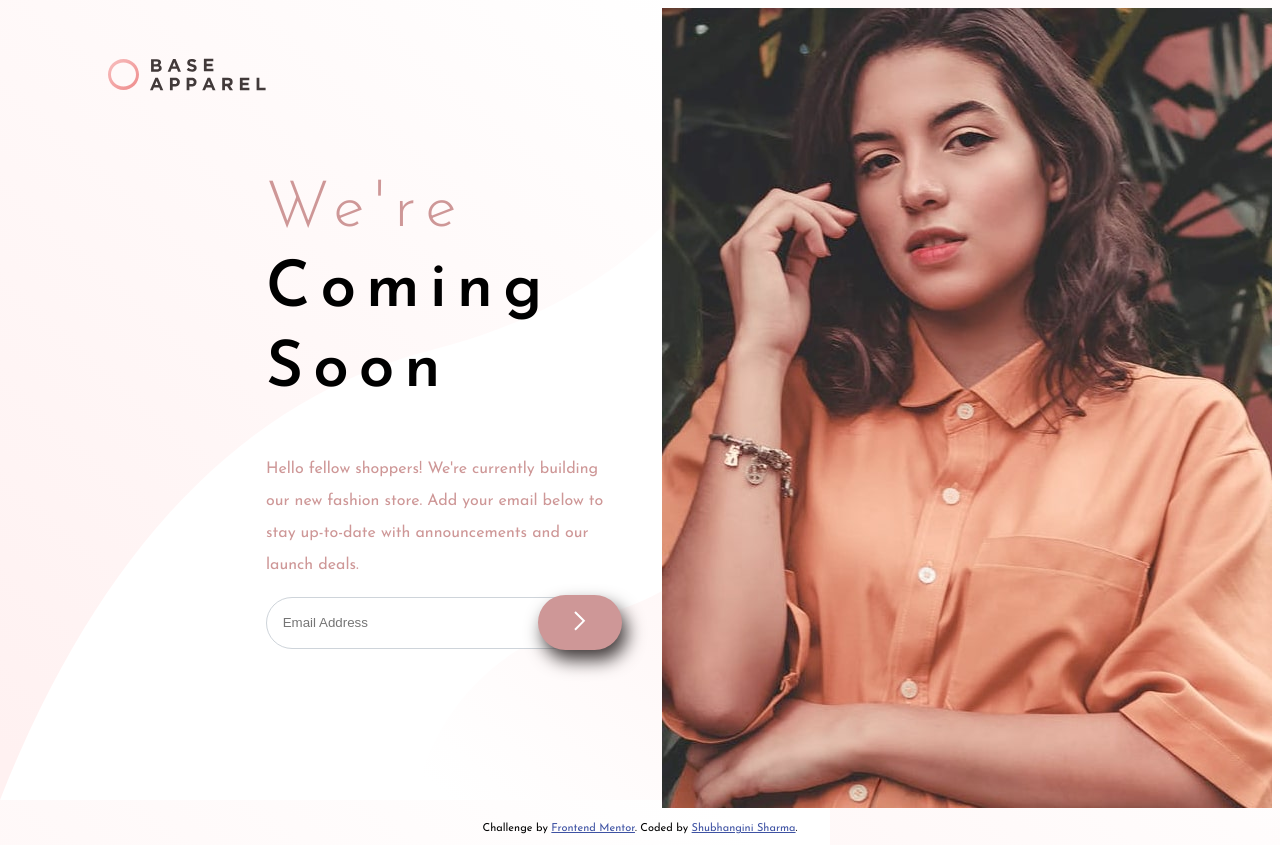
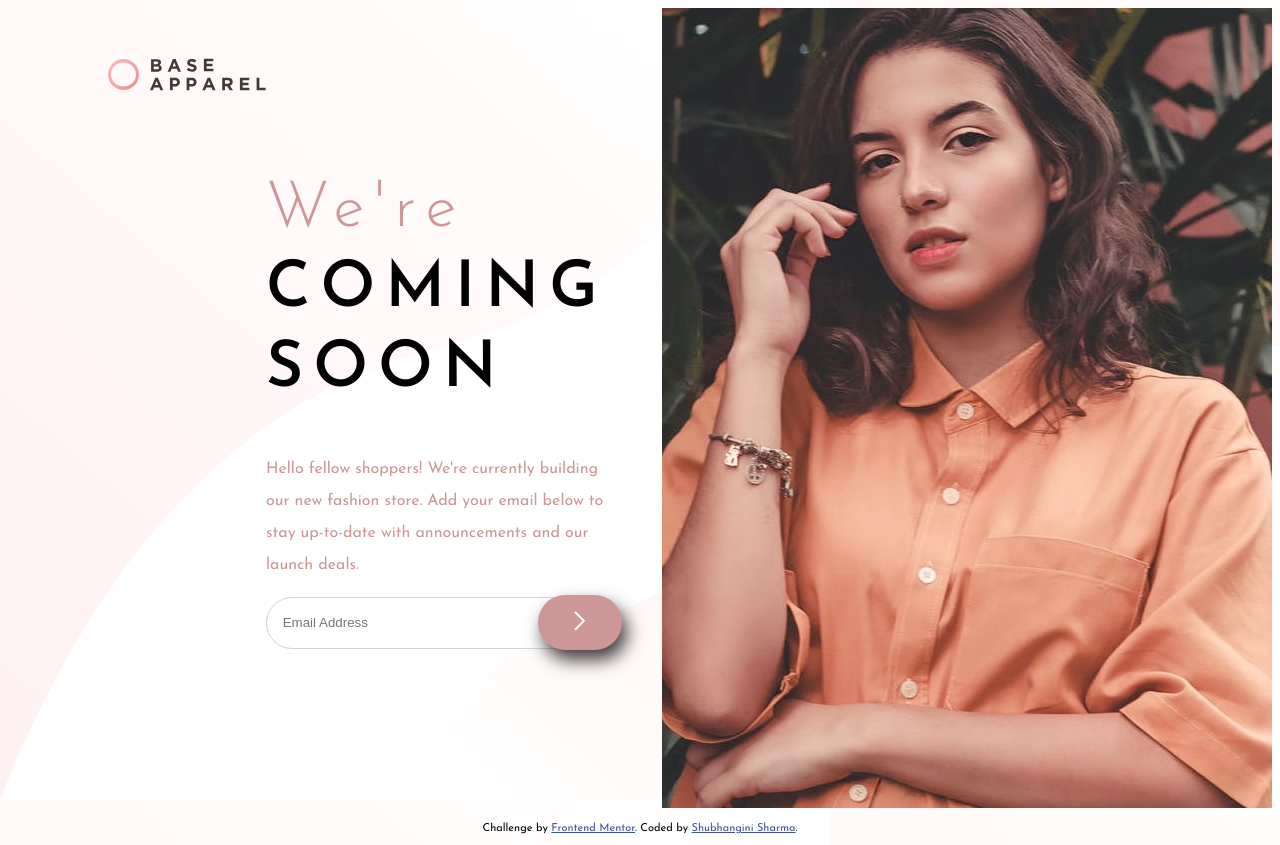
Before and after one commit to shubhanginisharma627/base-apparel-coming-soon-page, a plain HTML site: page index.html in a window 1280 px wide. Drawn offline with nearby package versions, Linux system fonts and the light colour scheme; files whose address does not match are found by name.

Commit message:
Update index.html

```diff
--- a/index.html
+++ b/index.html
@@ -23,8 +23,8 @@
   </span>
   <div class="first">
    <div class="sub">
- <h1> <span>We're </span><br>Coming<br>
-   Soon</h1>
+ <h1> <span>We're </span><br>COMING<br>
+   SOON</h1>
 
  <p class="main"> Hello fellow shoppers! We're currently building our new fashion store.
   Add your email below to stay up-to-date with announcements and our launch deals.
```
